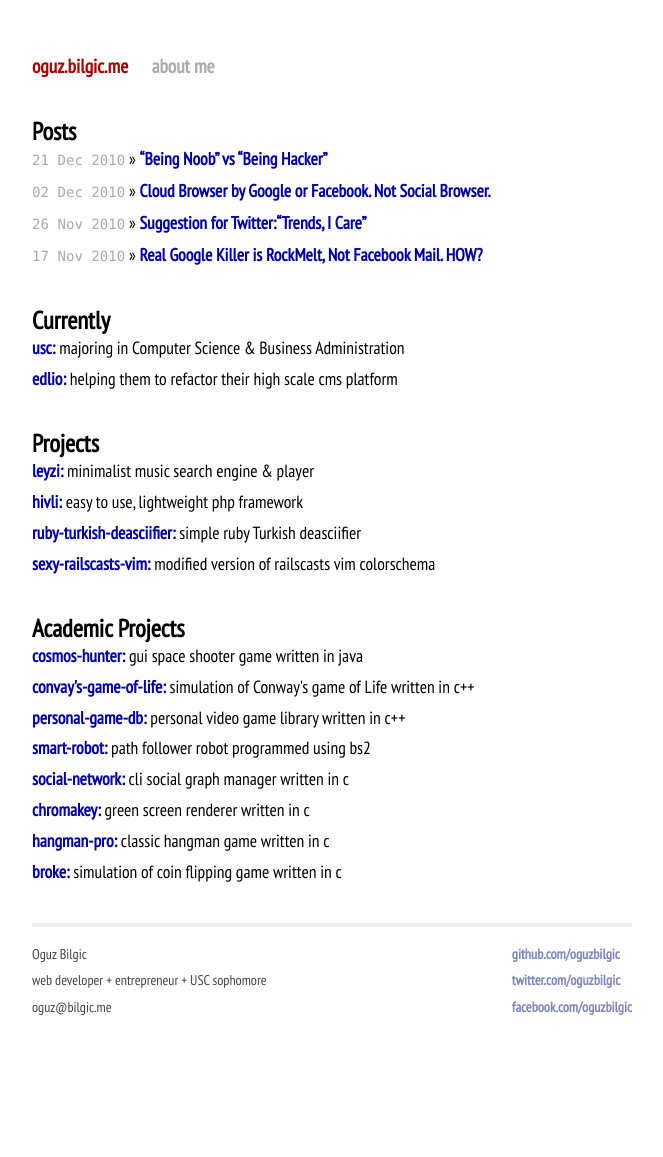
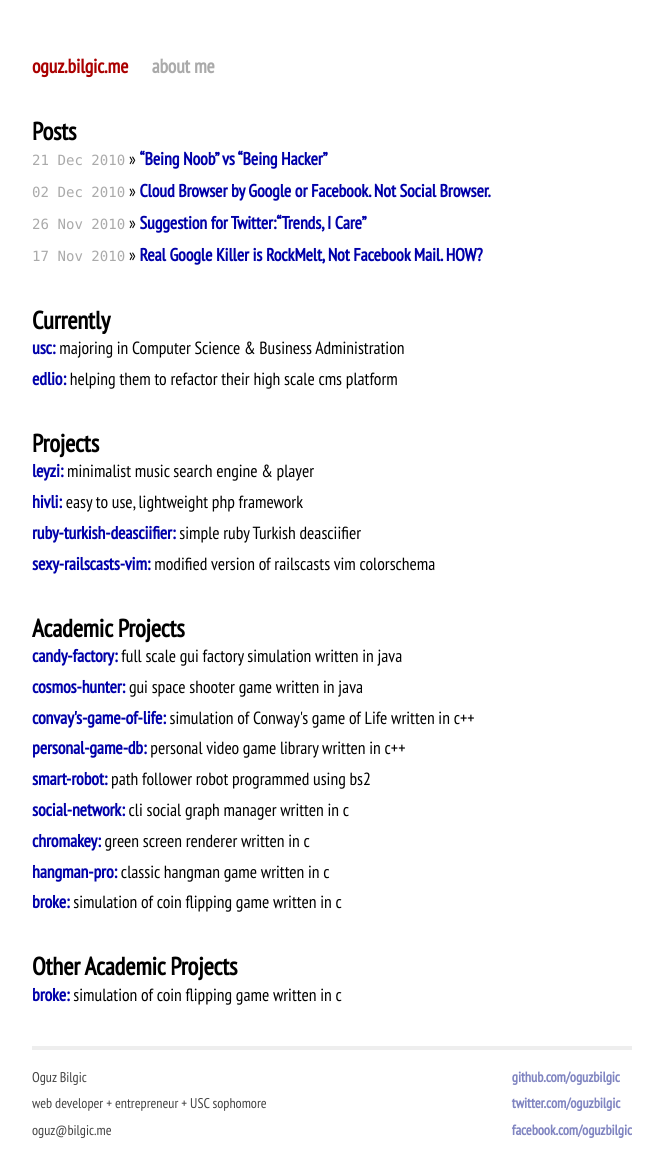
Before and after one commit to oguzbilgic/oguzbilgic.github.com, a Jekyll site: the page built from index.html, in a window 1280 px wide. Shown: the whole page, without its empty margins (308-971 px from the left). Built offline with Jekyll 4.4.1, drawn with Linux system fonts in a browser that asks for light colours; Markdown is read by kramdown in place of the engine named in the settings; before the commit the page ends 1034 px from its top, so only the background shows below that.

Commit message:
Add candy-factory academic project

```diff
--- a/index.html
+++ b/index.html
@@ -27,6 +27,7 @@ title: oguz bilgic
 
   <h2>Academic Projects</h2>
   <ul class="posts">
+    <li><a href="">candy-factory:</a> full scale gui factory simulation written in java</li>
     <li><a href="">cosmos-hunter:</a> gui space shooter game written in java</li>
     <li><a href="">convay's-game-of-life:</a> simulation of Conway's game of Life written in c++</li>
     <li><a href="">personal-game-db:</a> personal video game library written in c++</li>
@@ -37,4 +38,9 @@ title: oguz bilgic
     <li><a href="">broke:</a> simulation of coin flipping game written in c</li>
   </ul>
 
+  <h2>Other Academic Projects</h2>
+  <ul class="posts">
+    <li><a href="">broke:</a> simulation of coin flipping game written in c</li>
+  </ul>
+
 </div>
```
